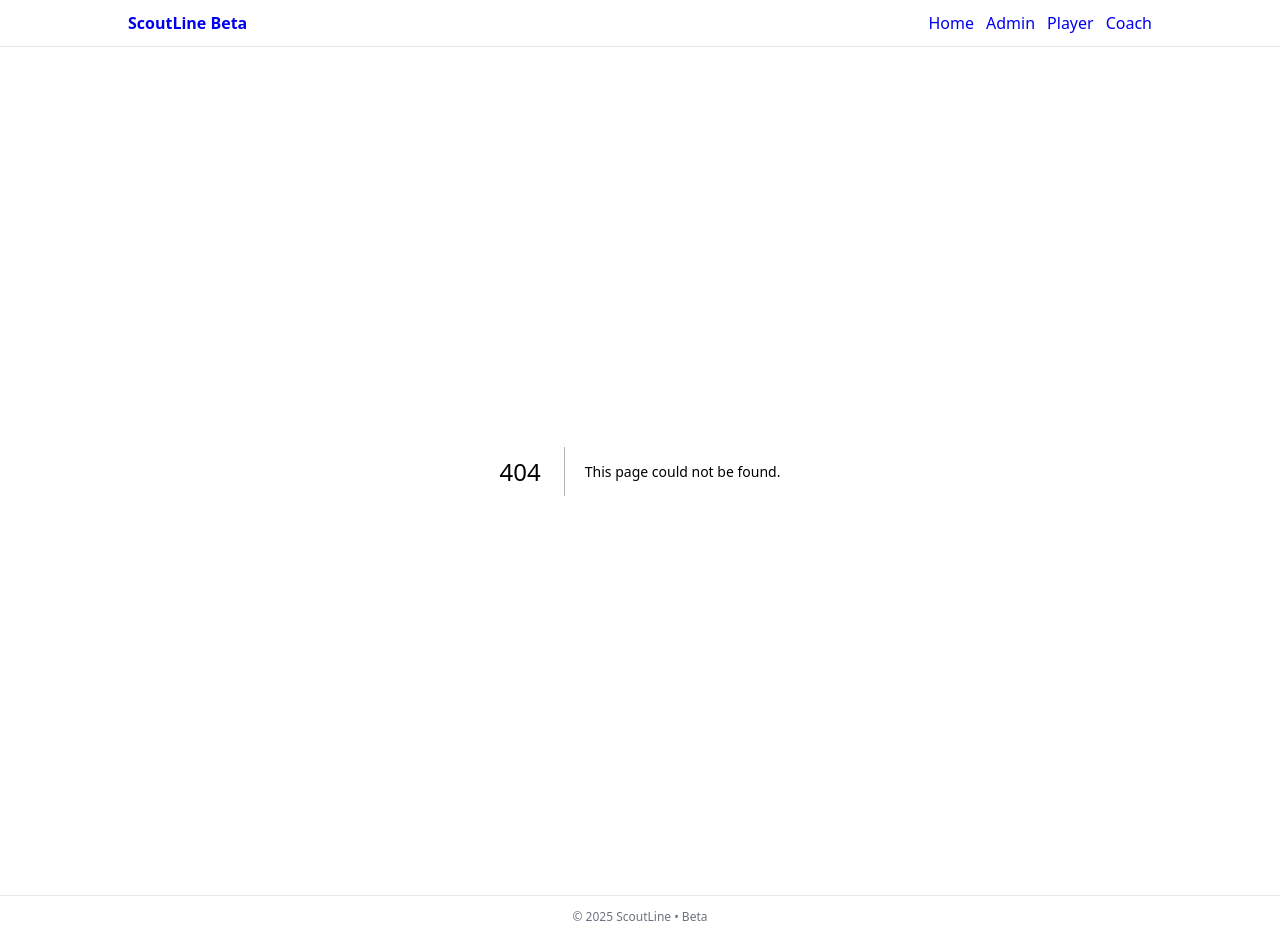
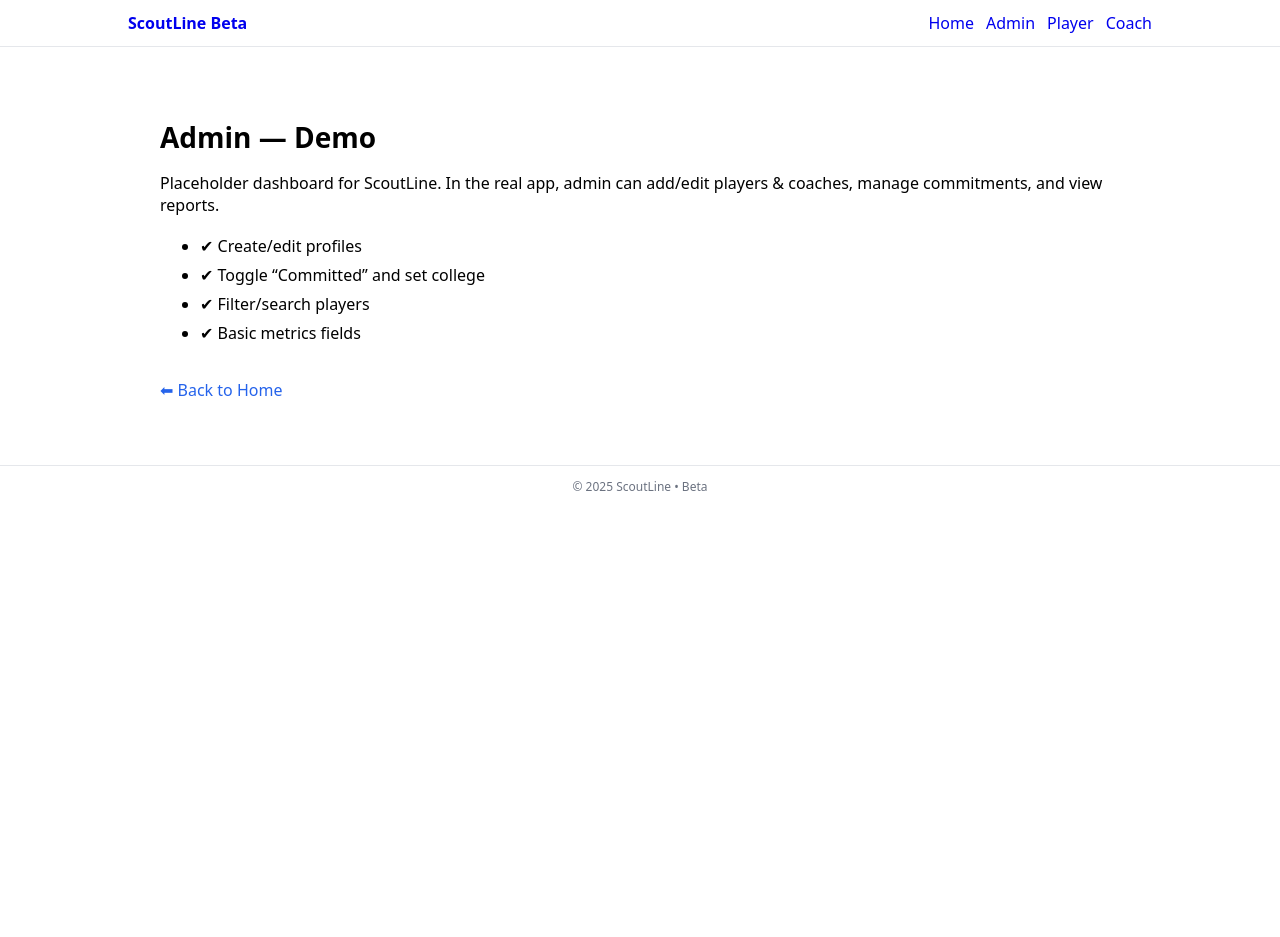
Before and after one commit to mattblittle-create/scoutline-beta, a Next.js app: page /admin in a window 1280 px wide. Before the commit this address had no page. After the commit the page ends 800 px from the top, so only its background shows below. Built offline with nearby package versions, Linux system fonts and the light colour scheme.

Commit message:
Create page.tsx

```diff
--- /dev/null
+++ b/app/admin/page.tsx
@@ -0,0 +1,17 @@
+export default function AdminPage() {
+  return (
+    <section style={{ padding: 24, maxWidth: 960, margin: "0 auto" }}>
+      <h1 style={{ fontSize: 28, marginBottom: 12 }}>Admin — Demo</h1>
+      <p style={{ marginBottom: 12 }}>
+        Placeholder dashboard for ScoutLine. In the real app, admin can add/edit players & coaches, manage commitments, and view reports.
+      </p>
+      <ul style={{ lineHeight: 1.8 }}>
+        <li>✔ Create/edit profiles</li>
+        <li>✔ Toggle “Committed” and set college</li>
+        <li>✔ Filter/search players</li>
+        <li>✔ Basic metrics fields</li>
+      </ul>
+      <p style={{ marginTop: 32 }}><a href="/" style={{ color: "#2563eb", textDecoration: "none" }}>⬅ Back to Home</a></p>
+    </section>
+  );
+}
```
